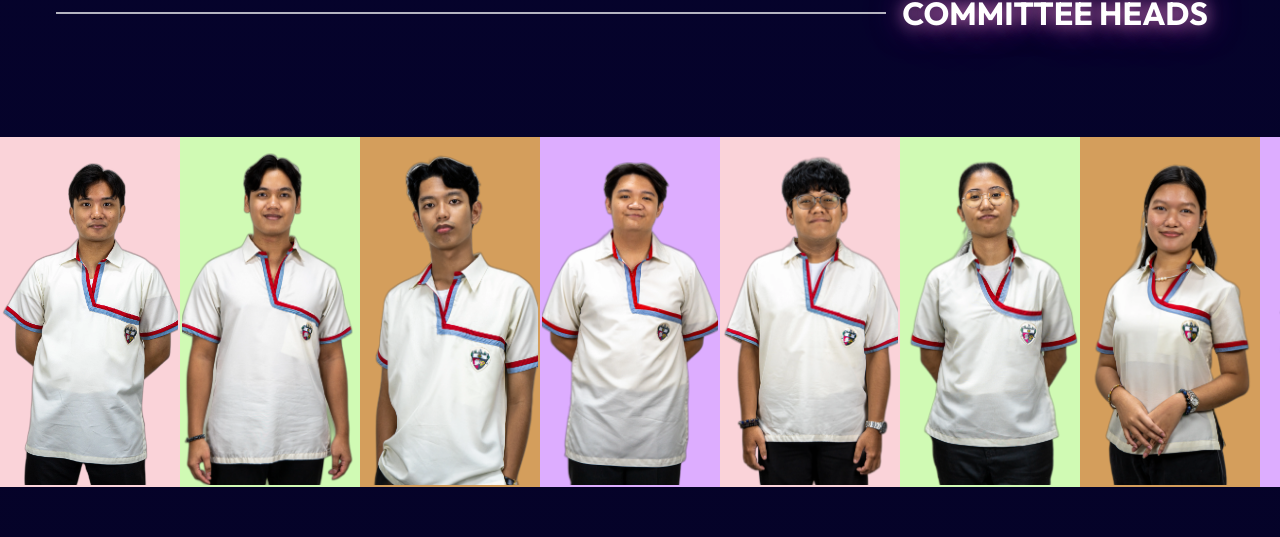
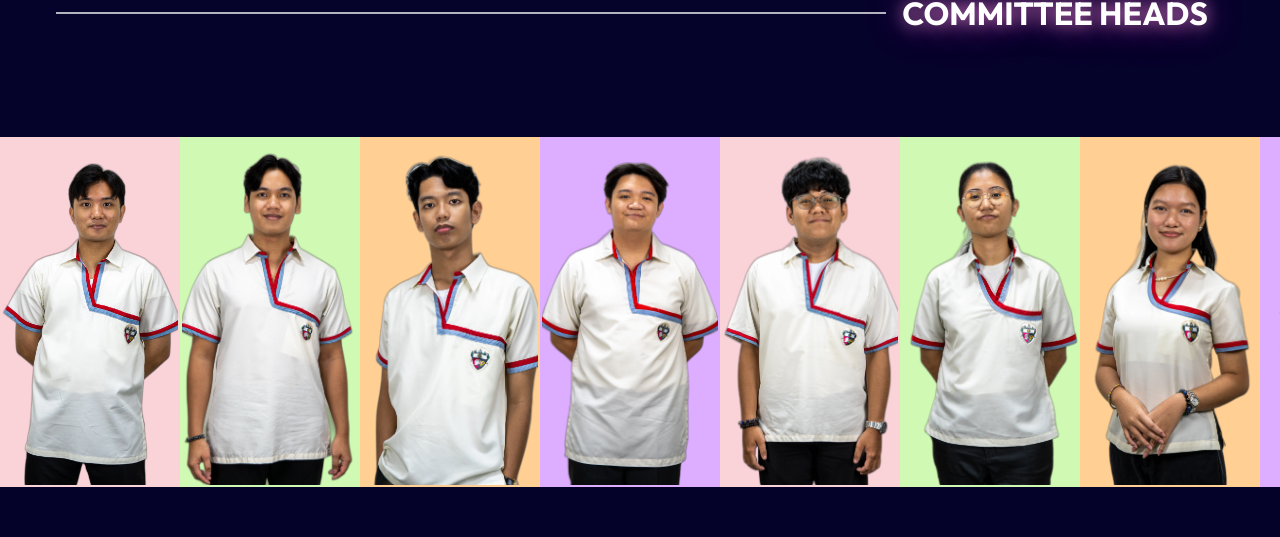
Before and after one commit to aws-ust/aws-recruitment, a Next.js app: page / in a window 1280 px wide. Shown: the part 8196-8733 px from the top of the page. Built offline with nearby package versions, Linux system fonts and the light colour scheme.

Commit message:
fix: update heads orange

```diff
--- a/src/components/clouds.module.scss
+++ b/src/components/clouds.module.scss
@@ -57,7 +57,6 @@
 }
 
 .cloud9 {
-  top: 12%;
   left: 20%;
 }
 
--- a/src/components/commitees/heads.module.scss
+++ b/src/components/commitees/heads.module.scss
@@ -17,7 +17,7 @@
 }
 
 .orange {
-  background-color: rgb(212, 158, 92);
+  background-color: rgb(255, 207, 148);
 }
 
 .purple {
```
